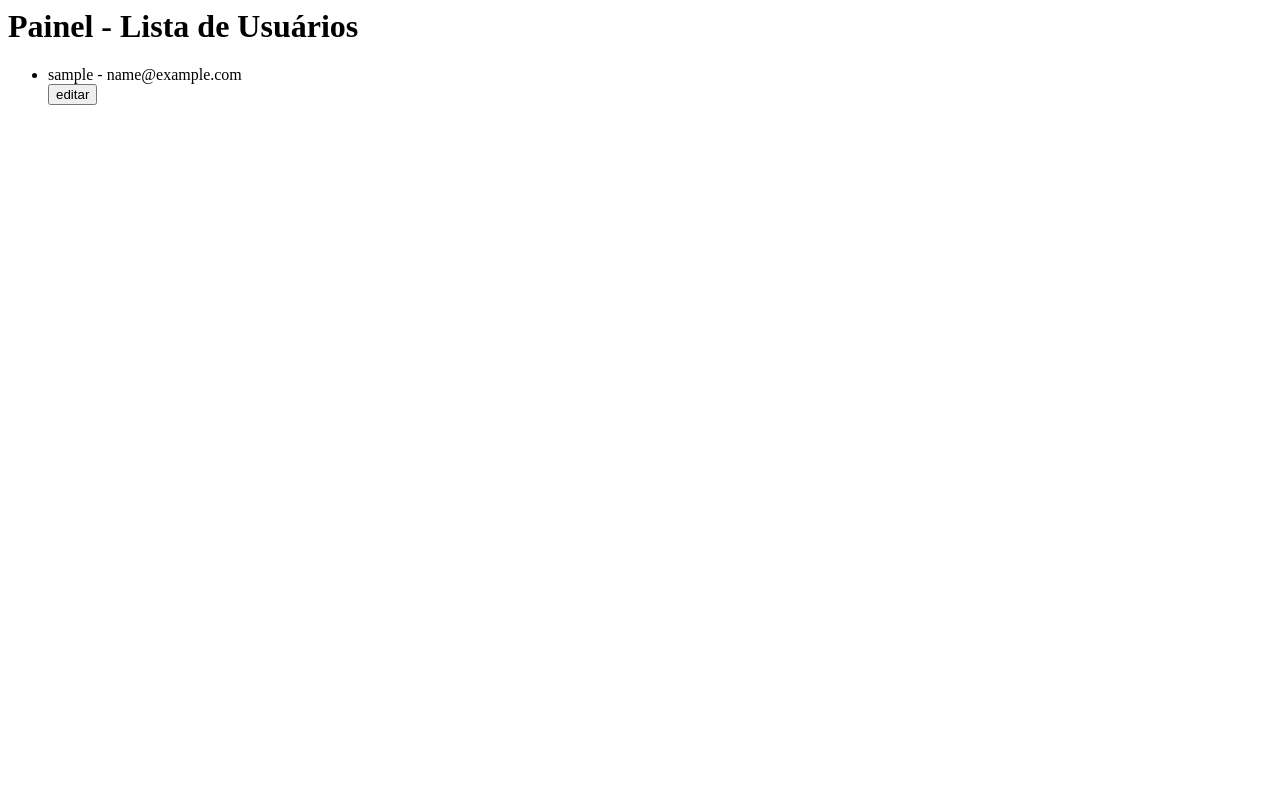
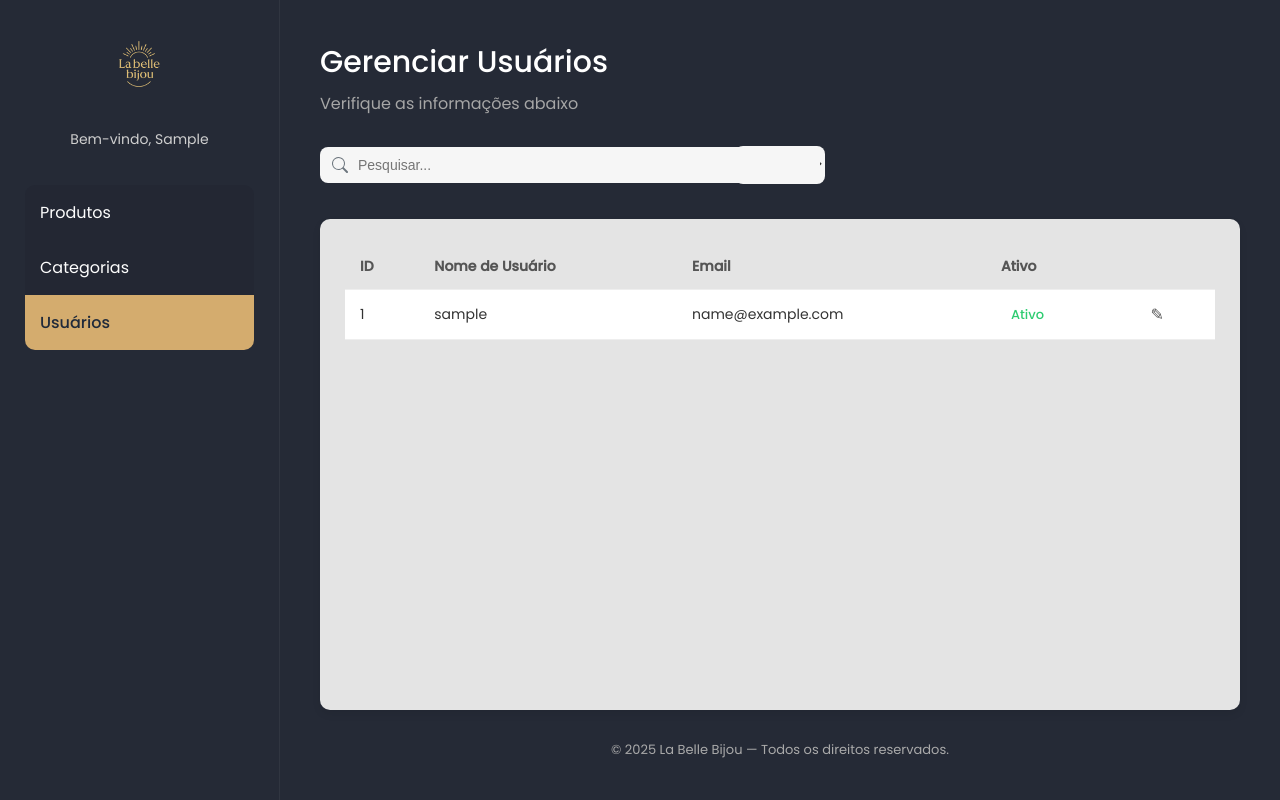
Before and after one commit to SENAI-Morvan-Figueiredo/La-Belle-Bijou, a Django app: page /adm/usuarios/ in a window 1280 px wide. Run offline with Django 5.2, Linux system fonts and the light colour scheme; the visitor is signed in with stand-in values (Sample User, id 1); data comes from the database, SQL or seed files in the repository.

Commit message:
estilização na tela de usuarios adm

```diff
--- /dev/null
+++ b/dashboard/static/css/adm_usuarios.css
@@ -0,0 +1,148 @@
+/* ======= TABELA DE USUÁRIOS ======= */
+.admin-table {
+    width: 100%;
+    border-collapse: collapse;
+    font-size: 14px;
+    color: #333;
+}
+
+.admin-table thead {
+    background-color: #e4e4e4;
+    text-align: left;
+    position: sticky;
+    top: 0;
+    z-index: 2;
+}
+
+.admin-table th,
+.admin-table td {
+    padding: 12px 15px;
+    border-bottom: 1px solid #eee;
+}
+
+.admin-table th {
+    font-weight: 600;
+    color: #555;
+}
+
+.admin-table tbody {
+    background-color: #fff;
+}
+
+.table-container {
+    max-height: 60vh;
+    overflow-y: auto;
+    scrollbar-width: thin;
+    scrollbar-color: #b5b5b5 #f1f1f1;
+}
+
+.table-container::-webkit-scrollbar {
+    width: 8px;
+}
+
+.table-container::-webkit-scrollbar-thumb {
+    background-color: #b5b5b5;
+    border-radius: 4px;
+}
+
+/* ======= STATUS ======= */
+.status {
+    padding: 5px 10px;
+    border-radius: 5px;
+    font-size: 13px;
+    font-weight: 500;
+}
+
+.status.ativo {
+    color: #2ecc71;
+}
+
+.status.inativo {
+    color: #e74c3c;
+}
+
+/* ======= ÍCONES ======= */
+.edit-icon {
+    text-decoration: none;
+    color: #555;
+    font-size: 16px;
+    margin-left: 8px;
+    transition: color 0.3s ease;
+}
+
+.edit-icon:hover {
+    color: #007bff;
+}
+
+.toolbar {
+    display: flex;
+    justify-content: space-between;
+    align-items: center;
+    margin-top: 30px;
+    margin-bottom: 20px;
+}
+
+.filter-container {
+    display: flex;
+    align-items: center;
+    gap: 10vw;
+    flex-direction: row;
+}
+
+.search-container input {
+    width: 500px;
+    padding: 10px 12px 10px 38px;
+    border: none;
+    border-radius: 8px;
+    font-size: 14px;
+    background-color: #f6f6f6;
+    outline: none;
+}
+
+.status-select {
+    padding: 10px 14px;
+    border: none;
+    border-radius: 8px;
+    font-size: 14px;
+    background-color: #f6f6f6;
+    color: #333;
+    outline: none;
+    cursor: pointer;
+    transition: background-color 0.3s ease;
+}
+
+.status-select:hover {
+    background-color: #ebebeb;
+}
+
+/* ======= BOTÕES ======= */
+.add-button {
+    background-color: #D4AC6E;
+    color: #202A3A;
+    border: none;
+    padding: 10px 18px;
+    border-radius: 8px;
+    font-size: 14px;
+    font-weight: 500;
+    cursor: pointer;
+    transition: background-color 0.3s ease;
+}
+
+.add-button:hover {
+    background-color: #c89f5e;
+}
+
+.button-group {
+    display: flex;
+    align-items: center;
+    gap: 12px;
+}
+
+.clickable-row {
+    cursor: pointer;
+    transition: background-color 0.2s ease;
+}
+
+.clickable-row:hover {
+    background-color: #f2f2f2;
+}
--- a/dashboard/templates/dashboard/adm_produto.html
+++ b/dashboard/templates/dashboard/adm_produto.html
@@ -13,7 +13,7 @@
 <div class="toolbar">
     <form method="get" id="filtro-form" class="filter-container">
         <div class="search-container">
-            <input type="text" name="pesquisa" placeholder="Pesquisar..." value="{{ request.GET.q }}">
+            <input type="text" name="pesquisa" placeholder="Pesquisar..." value="{{ request.GET.pesquisa }}">
         </div>
 
         <select name="status" class="status-select" onchange="document.getElementById('filtro-form').submit()">
--- a/dashboard/templates/dashboard/adm_usuarios.html
+++ b/dashboard/templates/dashboard/adm_usuarios.html
@@ -1,9 +1,67 @@
-<h1>Painel - Lista de Usuários</h1>
-<ul>
-    {% for usuario in usuarios %}
-        <div onclick="window.location.href='{% url 'detalhe-user' usuario.pk %}'">
-            <li>{{ usuario.username }} - {{ usuario.email }}</li>
+{% extends 'dashboard/base_adm.html' %}
+{% load static %}
+
+{% block extra_css %}
+<link rel="stylesheet" href="{% static 'css/adm_usuarios.css' %}">
+{% endblock %}
+
+{% block title %}Gerenciar Usuários - La Belle Bijou{% endblock %}
+{% block header_title %}Gerenciar Usuários{% endblock %}
+{% block header_desc %}Verifique as informações abaixo{% endblock %}
+
+{% block extra %}
+<div class="toolbar">
+    <form method="get" id="filtro-form" class="filter-container">
+        <div class="search-container">
+            <input type="text" name="pesquisa" placeholder="Pesquisar..." value="{{ request.GET.pesquisa }}">
         </div>
-        <button onclick="window.location.href='{% url 'editar-user' usuario.pk %}'">editar</button>
-     {% endfor %}
-</ul>
+
+        <select name="status" class="status-select" onchange="document.getElementById('filtro-form').submit()">
+            <option value="">Todos</option>
+            <option value="ativo" {% if request.GET.status == 'ativo' %}selected{% endif %}>Ativo</option>
+            <option value="inativo" {% if request.GET.status == 'inativo' %}selected{% endif %}>Inativo</option>
+        </select>
+    </form>
+
+    <div class="button-group">
+        {% comment %} <a href="{% url 'criar-user' %}" class="add-button">Novo Usuário</a> {% endcomment %}
+    </div>
+</div>
+{% endblock %}
+
+{% block conteudo %}
+<div class="table-container">
+    <table class="admin-table">
+        <thead>
+            <tr>
+                <th>ID</th>
+                <th>Nome de Usuário</th>
+                <th>Email</th>
+                <th>Ativo</th>
+                <th></th>
+            </tr>
+        </thead>
+        <tbody>
+            {% for usuario in usuarios %}
+            <tr onclick="window.location.href='{% url 'detalhe-user' usuario.pk %}'" class="clickable-row">
+                <td>{{ usuario.id }}</td>
+                <td>{{ usuario.username }}</td>
+                <td>{{ usuario.email }}</td>
+                <td>
+                    {% if usuario.is_active %}
+                        <span class="status ativo">Ativo</span>
+                    {% else %}
+                        <span class="status inativo">Inativo</span>
+                    {% endif %}
+                </td>
+                <td>
+                    <a href="{% url 'editar-user' usuario.pk %}" class="edit-icon">✎</a>
+                </td>
+            </tr>
+            {% empty %}
+            <tr><td colspan="5">Nenhum usuário encontrado</td></tr>
+            {% endfor %}
+        </tbody>
+    </table>
+</div>
+{% endblock %}
--- a/dashboard/views.py
+++ b/dashboard/views.py
@@ -110,6 +110,16 @@ class ListarCategorias(LoginRequiredMixin, UserPassesTestMixin, ListView):
     def test_func(self):
         return self.request.user.is_superuser
 
+    def get_queryset(self): # método padrão do django para filtragem
+        queryset = super().get_queryset()
+
+        pesquisa = self.request.GET.get('pesquisa')
+
+        if pesquisa:
+            queryset = queryset.filter(nome__icontains=pesquisa)
+
+        return queryset
+
 class CriarCategoria(LoginRequiredMixin, UserPassesTestMixin, CreateView):
     model = Categoria
     template_name = "dashboard/criar_categoria.html"
@@ -199,6 +209,22 @@ class ListaUsuarios(LoginRequiredMixin, UserPassesTestMixin, ListView):
     def test_func(self):
         return self.request.user.is_superuser
 
+    def get_queryset(self): # método padrão do django para filtragem
+        queryset = super().get_queryset()
+
+        status = self.request.GET.get('status')
+        pesquisa = self.request.GET.get('pesquisa')
+
+        if status == 'ativo':
+            queryset = queryset.filter(is_active=True)
+        elif status == 'inativo':
+            queryset = queryset.filter(is_active=False)
+
+        if pesquisa:
+            queryset = queryset.filter(username__icontains=pesquisa)
+
+        return queryset
+
 class DetalheUsuario(LoginRequiredMixin, UserPassesTestMixin, DetailView):
     model = CustomUser
     template_name = "dashboard/detalhe_usuario.html"
```
Also changed, not shown: dashboard/static/css/adm_categorias.css (+10 -0 lines), dashboard/templates/dashboard/adm_categoria.html (+5 -3 lines).
